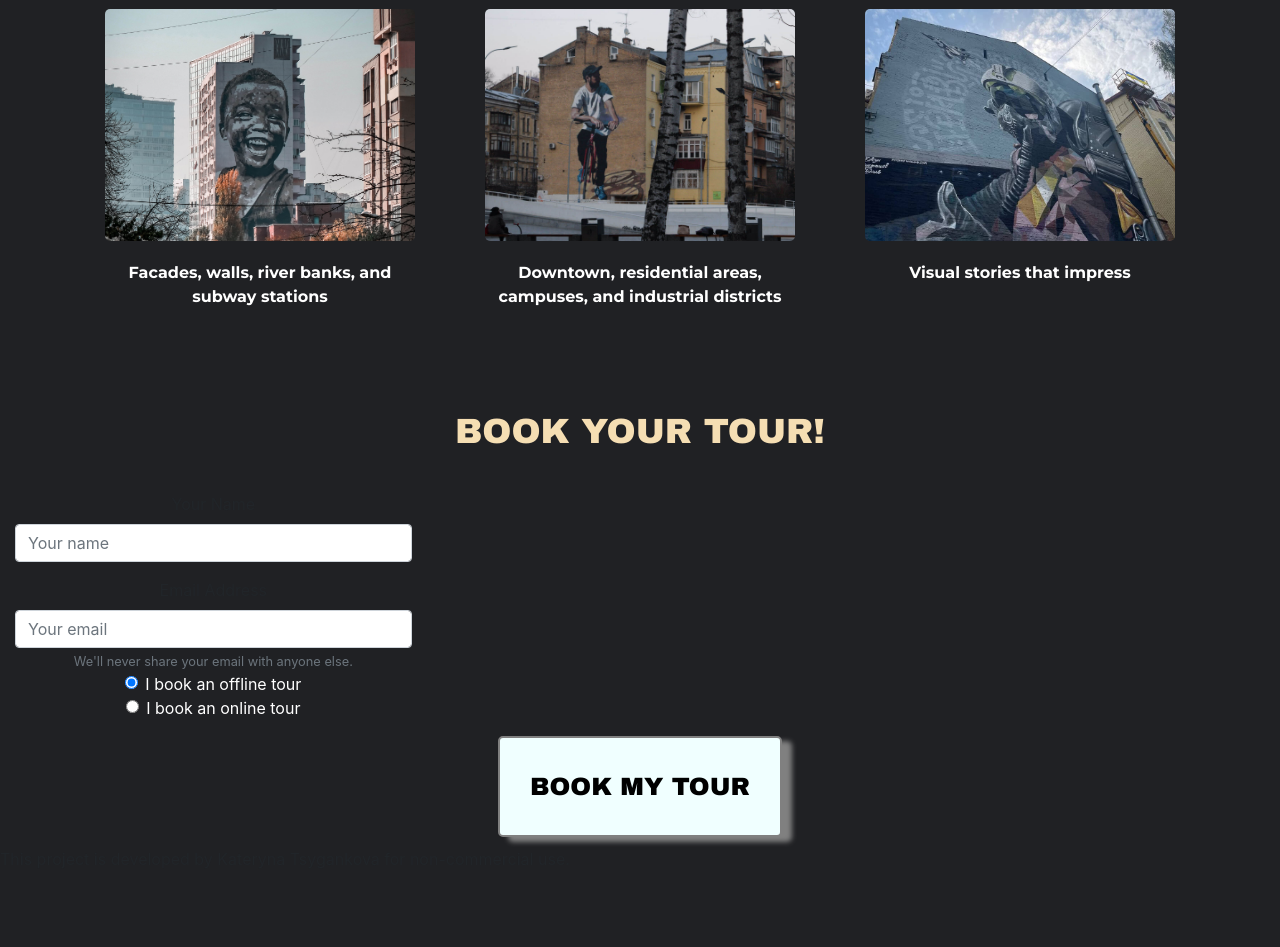
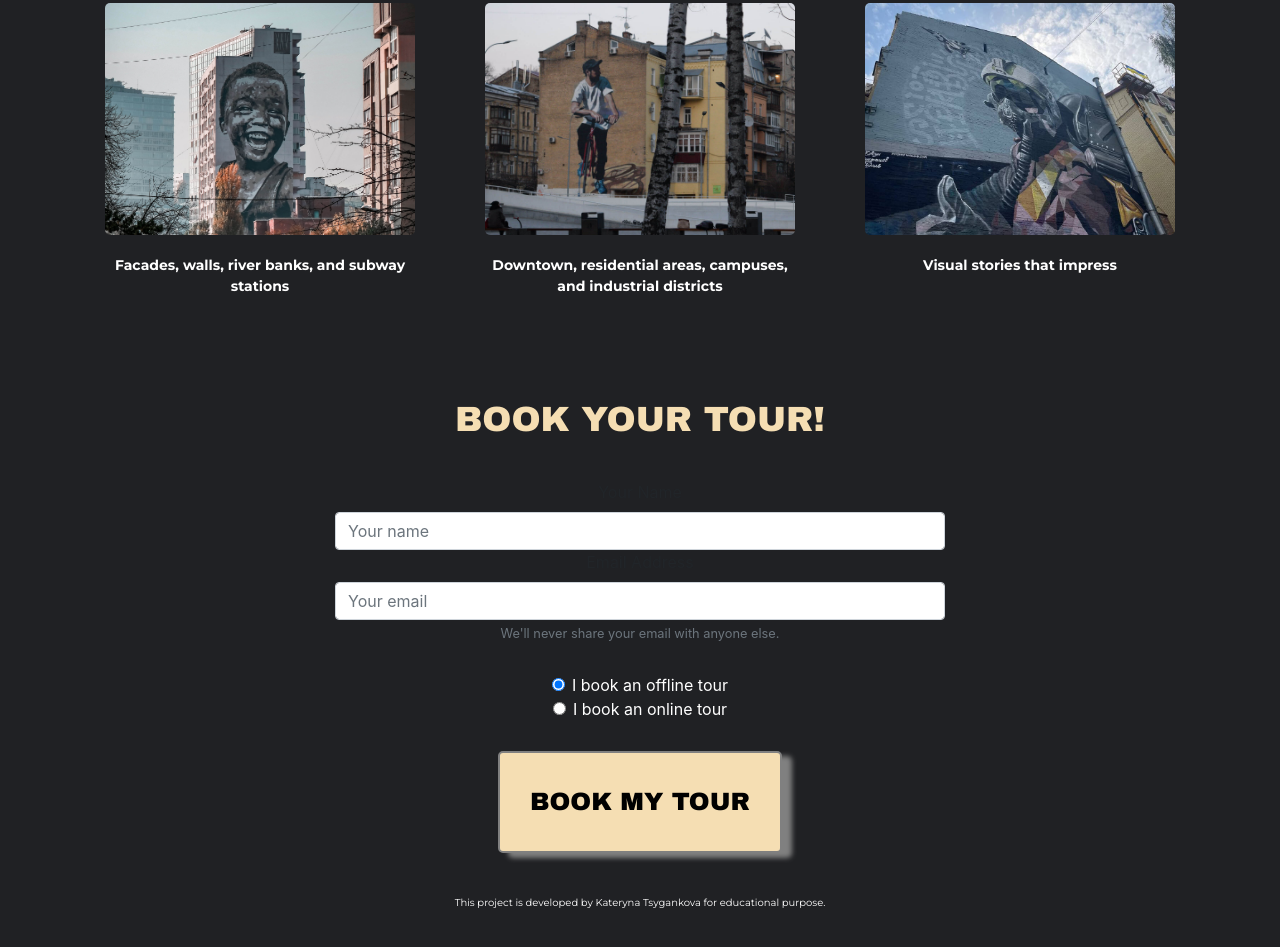
Before and after one commit to tsyganek/shecodes-hometown-challenge, a plain HTML site: page index.html in a window 1280 px wide. Shown: the part 1339-2286 px from the top of the page. Before the commit the page ends 2226 px from the top, so only its background shows below. Drawn offline with nearby package versions, Linux system fonts and the light colour scheme.

Commit message:
form is centered, variables introduced

```diff
--- a/index.html
+++ b/index.html
@@ -80,15 +80,16 @@
     <section class = "form" id = "form">
       <h2>Book Your Tour!</h2>
       <div class = "form-container">
-      <form>
-        <div class="form-group col-sm-4">
-          <div class="form-group">
+      <form class = "form-itself">
+        <div class="form-group col-sm">
+          <div class="form-group-container">
             <label for="exampleInputName1">Your Name</label>
             <input type="text" class="form-control" id = "name" placeholder="Your name">
           </div>
           <label for="exampleInputEmail1">Email Address</label>
           <input type="email" id="email" class="form-control" id="exampleInputEmail1" aria-describedby="emailHelp" placeholder="Your email">
           <small id="emailHelp" class="form-text text-muted">We'll never share your email with anyone else.</small>
+          <div class = "form-check-container">
             <div class="form-check">
               <input class="form-check-input" type="radio" name="gridRadios" id="gridRadios1" value="option1" checked>
               <label class="form-check-label  text-white" for="gridRadios1">
@@ -101,6 +102,8 @@
                 I book an online tour
               </label>
           </div>
+
+          </div>
         </div>
 
         <button type="submit" onsubmit="handleSubmit">Book My Tour</button>
@@ -110,8 +113,9 @@
   </div>
   </main>
   <footer>
-    <p>This project is developed by Kateryna Tsygankova for non-commercial use.
+    <p>This project is developed by Kateryna Tsygankova for educational purpose.
     </p>
+
   </footer>
   <script src="https://code.jquery.com/jquery-3.2.1.slim.min.js" integrity="sha384-KJ3o2DKtIkvYIK3UENzmM7KCkRr/rE9/Qpg6aAZGJwFDMVNA/GpGFF93hXpG5KkN" crossorigin="anonymous"></script>
 <script src="https://cdn.jsdelivr.net/npm/popper.js@1.12.9/dist/umd/popper.min.js" integrity="sha384-ApNbgh9B+Y1QKtv3Rn7W3mgPxhU9K/ScQsAP7hUibX39j7fakFPskvXusvfa0b4Q" crossorigin="anonymous"></script>
--- a/style.css
+++ b/style.css
@@ -1,5 +1,17 @@
+:root {
+  --background-color: #202124;
+  --hero-font-family: 'Archivo Black', sans-serif;
+  --benefit-font-family: 'Montserrat', sans-serif;
+
+  --main-font-color: #ffffff;
+  --headline-font-color: #f5deb3;
+  --accent-font-color:#000000;
+
+  --border-radius:5px;
+}
+
 body{
-background-color: #202124;
+background-color: var(--background-color);
 }
 
 .hero{
@@ -16,15 +28,15 @@ h1{
   display: inline-block;
   text-transform: uppercase;
   font-size: 60px;
-  color: wheat;
-  font-family: 'Archivo Black', sans-serif;
+  color: var(--headline-font-color);
+  font-family: var(--hero-font-family);
   margin-bottom: 20px;
 }
 
 h2{
   font-size: 35px;
-  color: white;
-  font-family: 'Archivo Black', sans-serif;
+  color: var(--main-font-color);
+  font-family: var(--hero-font-family)
 }
 
 .logo{
@@ -40,13 +52,13 @@ h2{
 a, button{
   display: inline-block;
   border: 2px solid grey;
-  border-radius: 5px;
+  border-radius: var(--border-radius);
   box-shadow: 10px 5px 5px grey;
   padding: 30px 30px;
-  background-color: azure;
-  color: black;
+  background-color: var(--headline-font-color);
+  color: var(--accent-font-color);
   font-size: 25px;
-  font-family: 'Archivo Black', sans-serif;;
+  font-family: var(--hero-font-family);
   text-transform: uppercase;
   margin-bottom: 10px;
 }
@@ -55,7 +67,7 @@ a:hover, button:hover{
   text-decoration: none;
   cursor: pointer;
   background-color: #202124;
-  color:wheat;
+  color:var(--headline-font-color);
   transition: cubic-bezier(0.075, 0.82, 0.165, 1);
 }
 
@@ -68,15 +80,15 @@ a:hover, button:hover{
 
 .benefits img{
   max-width: 100%;
-  border-radius: 5px;
+  border-radius: var(--border-radius);
   margin-bottom: 20px;
 }
 
 .benefits p{
-  font-size: 16px;
+  font-size: 14px;
   font-weight: 700;
-  font-family: 'Montserrat', sans-serif;
-  color: white;
+  font-family: var(--benefit-font-family);
+  color: var(--main-font-color);
 }
 
 .mural-container{
@@ -88,19 +100,37 @@ a:hover, button:hover{
   margin: 0 auto;
 }
 
-.form-group {
-  text-align: center !important;
-}
 
 .benefits h2, .form h2{
-  color: wheat;
+  color: var(--headline-font-color);
   text-transform: uppercase;
   line-height: 3;
 }
 
 .hero p{
-  color: white;
+  color: var(--main-font-color);
   font-size: 12px;
   font-weight: 700;
   line-height: 3;
 }
+
+footer p {
+  text-align: center;
+  color: var(--main-font-color);
+  font-family: var(--benefit-font-family);
+  font-size: 10px;
+  line-height: 8;
+}
+
+.form-itself{
+  width: 50%;
+ margin: auto;
+}
+
+.form-check-container{
+  margin: 30px 0;
+}
+
+@media screen {
+
+}
```
Lines whose indentation alone changed are shown as unchanged.
